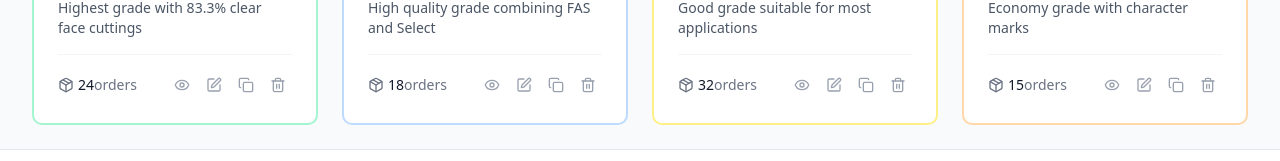
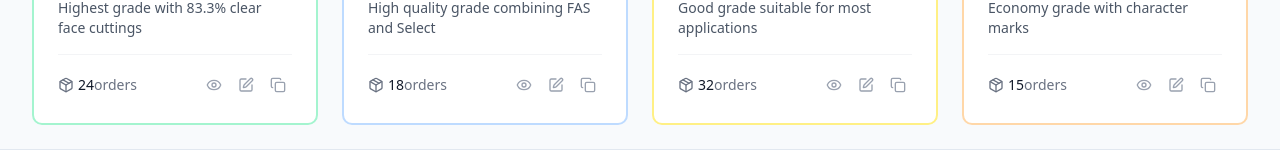
Before and after one commit to erbarraud/NG-V3, a Vue app: page /grade-management in a window 1280 px wide. Shown: the part 322-483 px from the top of the page. Built offline with nearby package versions, Linux system fonts and the light colour scheme.

Commit message:
Remove delete button from grade cards

```diff
--- a/src/views/GradeManagement.vue
+++ b/src/views/GradeManagement.vue
@@ -114,13 +114,6 @@
                 title="Duplicate"
               >
                 <Copy class="w-4 h-4" />
-              </button>
-              <button
-                @click.stop="deleteGrade(grade)"
-                class="p-1.5 text-gray-400 hover:text-red-600 hover:bg-red-50 rounded transition-colors"
-                title="Delete"
-              >
-                <Trash2 class="w-4 h-4" />
               </button>
             </div>
           </div>
```
